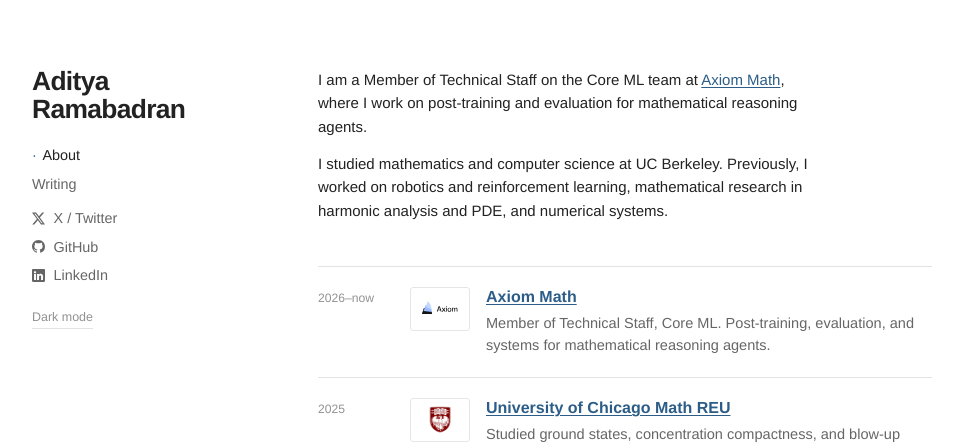
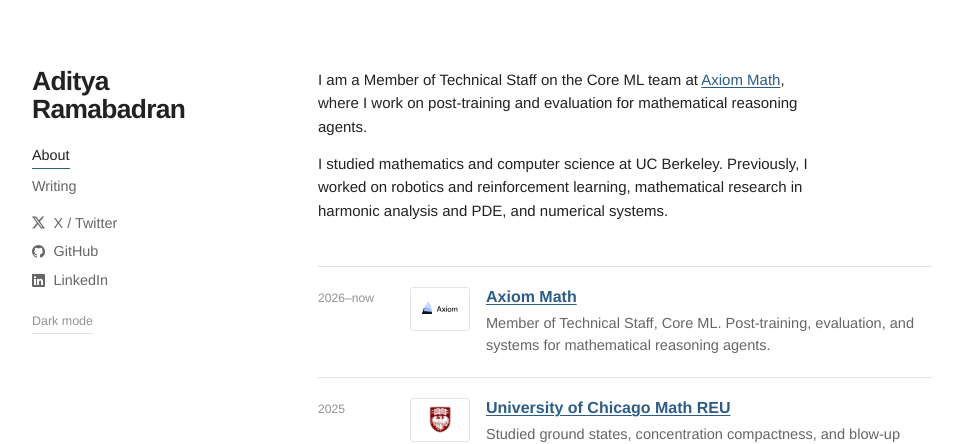
Before and after one commit to aditya-ramabadran/aditya-ramabadran.github.io, a Jekyll site: the page built from index.md, in a window 1280 px wide. Shown: the top 444 px of the page, without its empty margins (158-1121 px from the left). Built offline with Jekyll 4.4.1, drawn with Linux system fonts in a browser that asks for light colours.

Commit message:
Refine active navigation style

```diff
--- a/assets/css/style.scss
+++ b/assets/css/style.scss
@@ -123,6 +123,15 @@
   color: var(--text);
 }
 
+.site-nav > a:not(.social-link) {
+  padding-bottom: 0.08rem;
+  border-bottom: 1px solid transparent;
+}
+
+.site-nav > a[aria-current="page"] {
+  border-bottom-color: var(--accent);
+}
+
 .site-nav .social-link {
   display: grid;
   grid-template-columns: 0.9rem auto;
@@ -159,12 +168,6 @@
 .social-icon--linkedin {
   -webkit-mask-image: url("{{ '/assets/images/social/linkedin.svg' | relative_url }}");
   mask-image: url("{{ '/assets/images/social/linkedin.svg' | relative_url }}");
-}
-
-.site-nav a[aria-current="page"]::before {
-  content: "·";
-  margin-right: 0.35rem;
-  color: var(--accent);
 }
 
 .theme-toggle {
```
